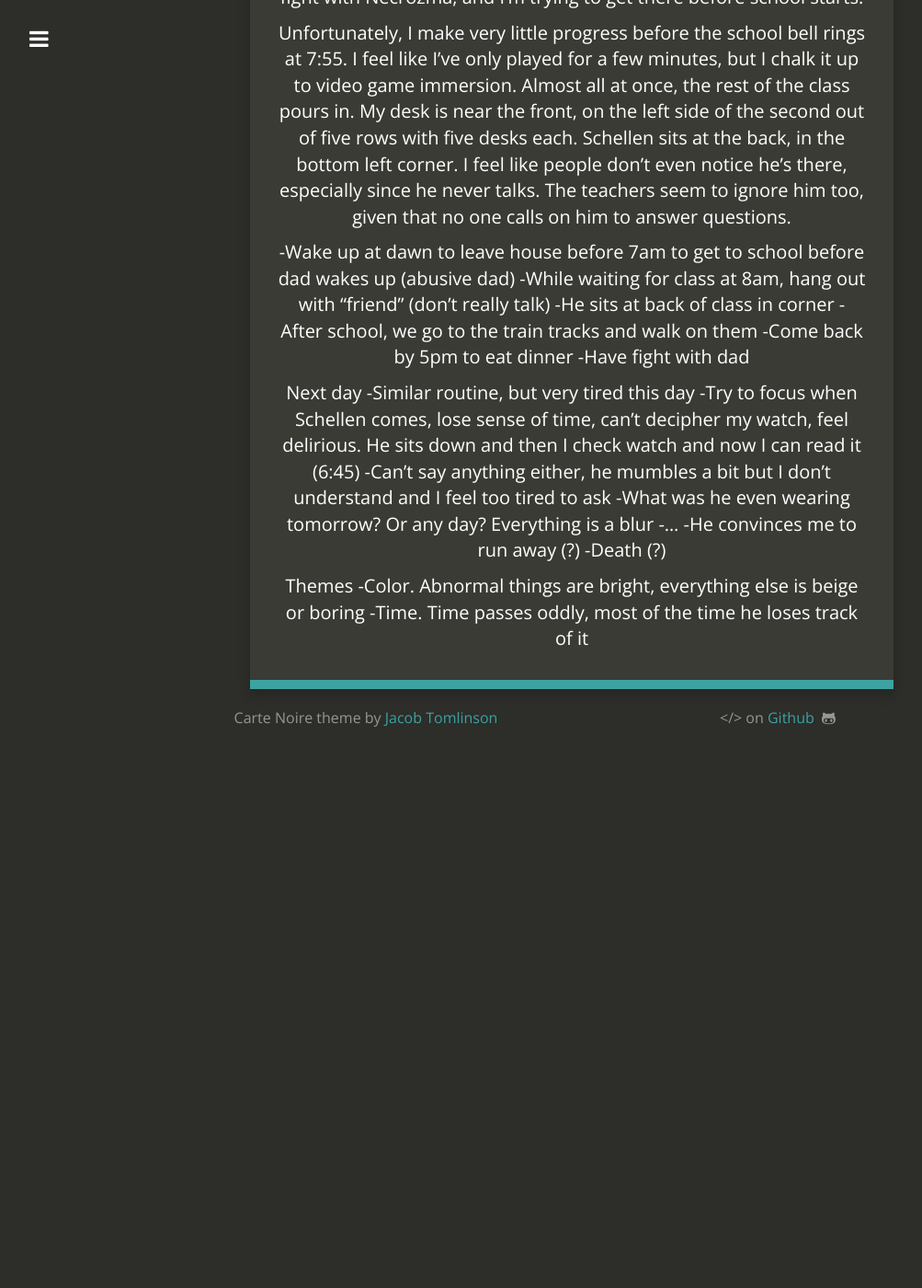
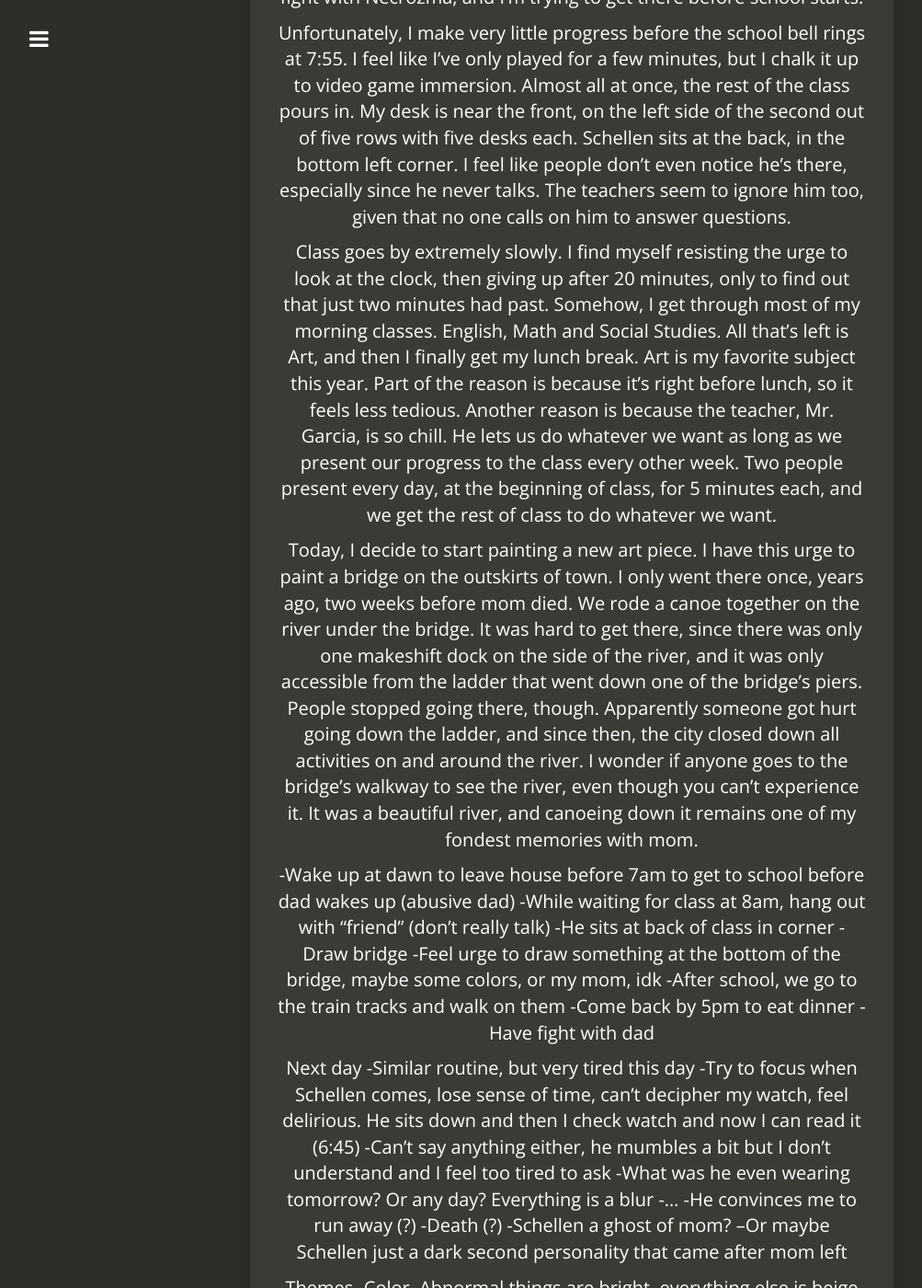
Before and after one commit to jacobtomlinson/carte-noire, a Jekyll site: the page built from drafts/untitled.md, in a window 1280 px wide and 1400 px high, scrolled down 3543 px. Shown: the whole window at 92% size, without its empty margins (18-1021 px from the left). Built offline with Jekyll 4.4.1, drawn with Linux system fonts in a browser that asks for light colours; nearby versions of some CDN libraries; our own code applies the rules of GitHub Pages for plain Markdown files; before the commit the page ends 4354 px from its top, so only the background shows below that.

Commit message:
Add two paragraphs to untitled story, art class.

```diff
--- a/drafts/untitled.md
+++ b/drafts/untitled.md
@@ -34,9 +34,15 @@ I go back to playing my DS. I'm playing the newest (but kinda old) Pokemon game,
 
 Unfortunately, I make very little progress before the school bell rings at 7:55. I feel like I've only played for a few minutes, but I chalk it up to video game immersion. Almost all at once, the rest of the class pours in. My desk is near the front, on the left side of the second out of five rows with five desks each. Schellen sits at the back, in the bottom left corner. I feel like people don't even notice he's there, especially since he never talks. The teachers seem to ignore him too, given that no one calls on him to answer questions.
 
+Class goes by extremely slowly. I find myself resisting the urge to look at the clock, then giving up after 20 minutes, only to find out that just two minutes had past. Somehow, I get through most of my morning classes. English, Math and Social Studies. All that's left is Art, and then I finally get my lunch break. Art is my favorite subject this year. Part of the reason is because it's right before lunch, so it feels less tedious. Another reason is because the teacher, Mr. Garcia, is so chill. He lets us do whatever we want as long as we present our progress to the class every other week. Two people present every day, at the beginning of class, for 5 minutes each, and we get the rest of class to do whatever we want.
+
+Today, I decide to start painting a new art piece. I have this urge to paint a bridge on the outskirts of town. I only went there once, years ago, two weeks before mom died. We rode a canoe together on the river under the bridge. It was hard to get there, since there was only one makeshift dock on the side of the river, and it was only accessible from the ladder that went down one of the bridge's piers. People stopped going there, though. Apparently someone got hurt going down the ladder, and since then, the city closed down all activities on and around the river. I wonder if anyone goes to the bridge's walkway to see the river, even though you can't experience it. It was a beautiful river, and canoeing down it remains one of my fondest memories with mom.
+
 -Wake up at dawn to leave house before 7am to get to school before dad wakes up (abusive dad)
 -While waiting for class at 8am, hang out with "friend" (don't really talk)
 -He sits at back of class in corner
+-Draw bridge
+-Feel urge to draw something at the bottom of the bridge, maybe some colors, or my mom, idk
 -After school, we go to the train tracks and walk on them
 -Come back by 5pm to eat dinner
 -Have fight with dad
@@ -49,6 +55,8 @@ Next day
 -...
 -He convinces me to run away (?)
 -Death (?)
+-Schellen a ghost of mom?
+--Or maybe Schellen just a dark second personality that came after mom left
 
 Themes
 -Color. Abnormal things are bright, everything else is beige or boring
```
